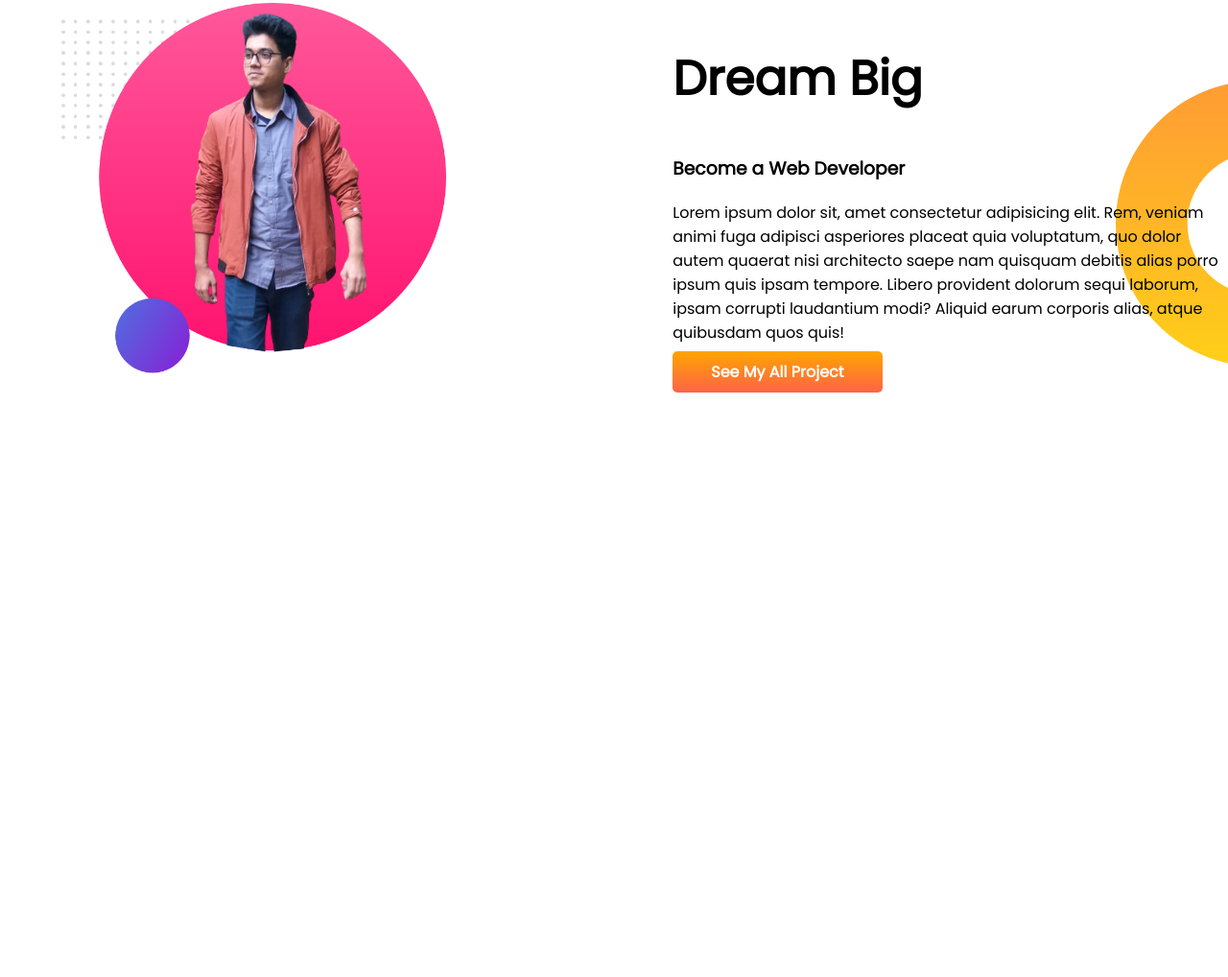
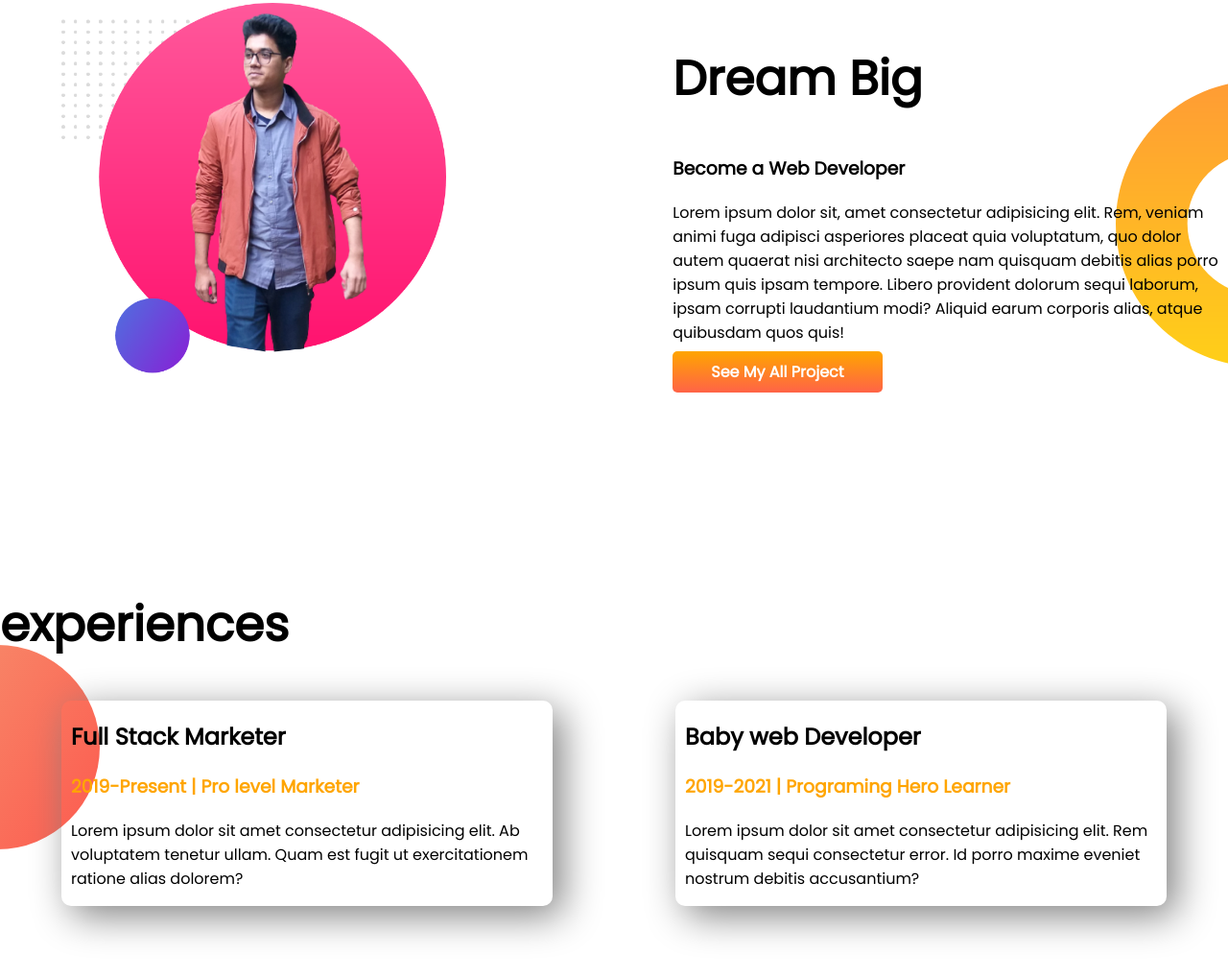
Before and after one commit to DhruboKumar/developer-portfolio, a plain HTML site: page index.html in a window 1280 px wide. Shown: the part 649-1667 px from the top of the page at 96% size. Before the commit the page ends 1263 px from the top, so only its background shows below. Drawn offline with Linux system fonts and the light colour scheme.

Commit message:
3rd time added

```diff
--- a/index.html
+++ b/index.html
@@ -11,7 +11,7 @@
     <link rel="stylesheet" href="style.css">
 </head>
 <body>
-<section class="top-banner">
+<section class="top-banner flexible-container">
     <div class="half-width">
         <h1>Welcome to</h1>
         <h1> <span class="orange-color">Dhrubo kumar</span>  world!</h1>
@@ -23,7 +23,7 @@
         <img src="dhrubo.png" alt="Dhrubo">
     </div>
 </section>
-<section class="Dream-Big">
+<section class="Dream-Big flexible-container">
 <div class="half-width">
 <img src="dhrubo2.png" alt="">
 </div>
@@ -34,5 +34,20 @@
 <a class="Link-Button" target="_blank" href="https://www.facebook.com/">See My All Project</a>
 </div>
 </section>
+<section class="experience-area">
+    <h1>experiences</h1>
+<div class="flexible-container">
+    <div class="experienceitem">
+        <h2>Full Stack Marketer</h2>
+        <h3 class="pro">2019-Present | Pro level Marketer</h3>
+        <p>Lorem ipsum dolor sit amet consectetur adipisicing elit. Ab voluptatem tenetur ullam. Quam est fugit ut exercitationem ratione alias dolorem?</p>
+    </div>
+    <div class="experienceitem">
+        <h2>Baby web Developer</h2>
+        <h3 class="pro">2019-2021 | Programing Hero Learner</h3>
+        <p>Lorem ipsum dolor sit amet consectetur adipisicing elit. Rem quisquam sequi consectetur error. Id porro maxime eveniet nostrum debitis accusantium?</p>
+    </div>
+</div>
+</section>
 </body>
 </html>
--- a/style.css
+++ b/style.css
@@ -8,7 +8,7 @@ h1{
 .orange-color{
     color: orange;
 }
-section{
+.flexible-container{
     display: flex;
     margin-bottom: 150px;
 }
@@ -38,3 +38,20 @@ section{
     background-position: right;
     padding-right: 5px;
 }
+.pro{
+    color: orange;
+}
+.experienceitem{
+    width: 40%;
+    margin-right: 5%;
+    margin-left: 5%;
+    padding-left: 10px;
+    padding-right: 10px;
+    box-shadow: 10px 10px 40px gray;
+    border-radius: 10px;
+}
+.experience-area{
+    background-image: url(exp-bg.png);
+    background-repeat: no-repeat;
+    background-position: left;
+}
```
